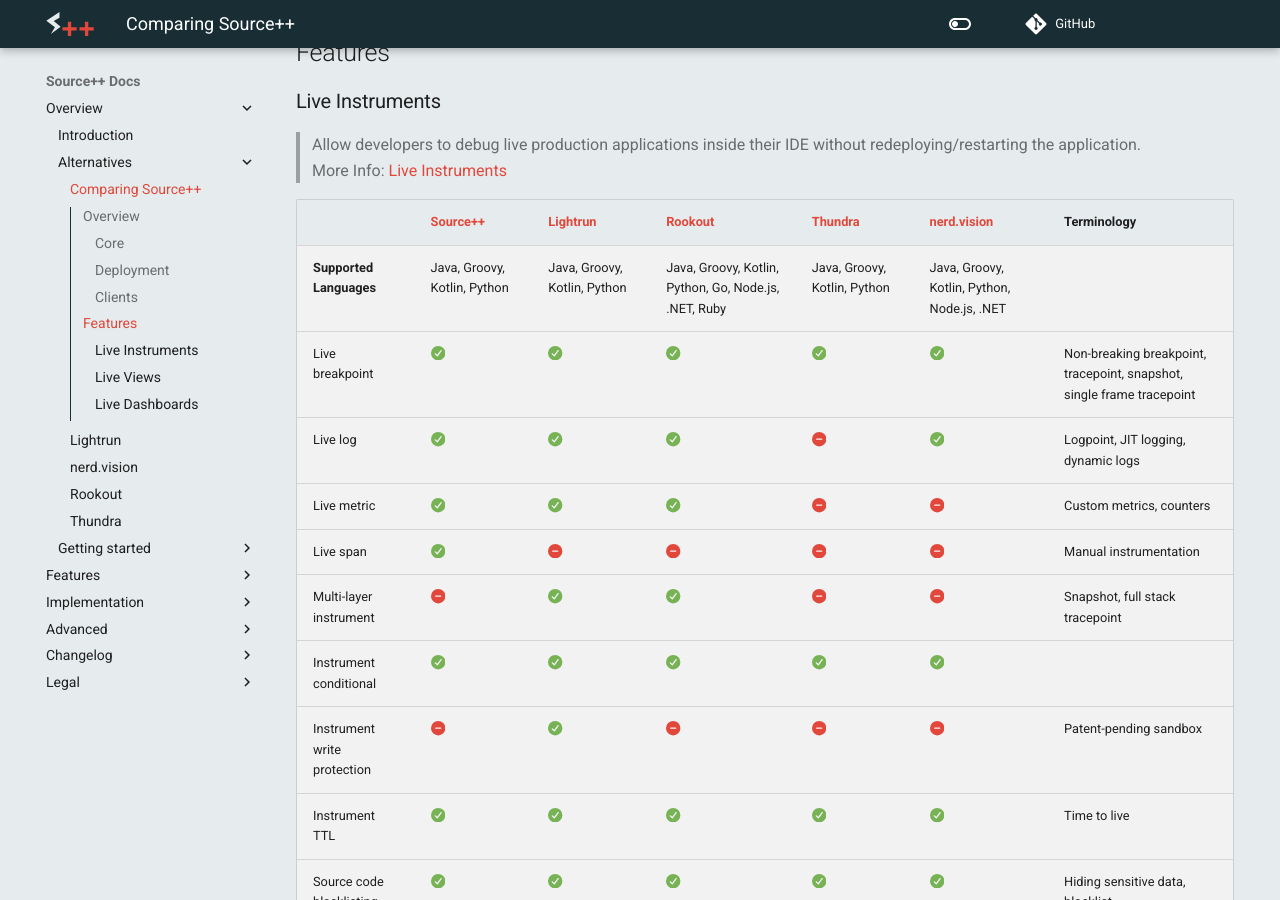
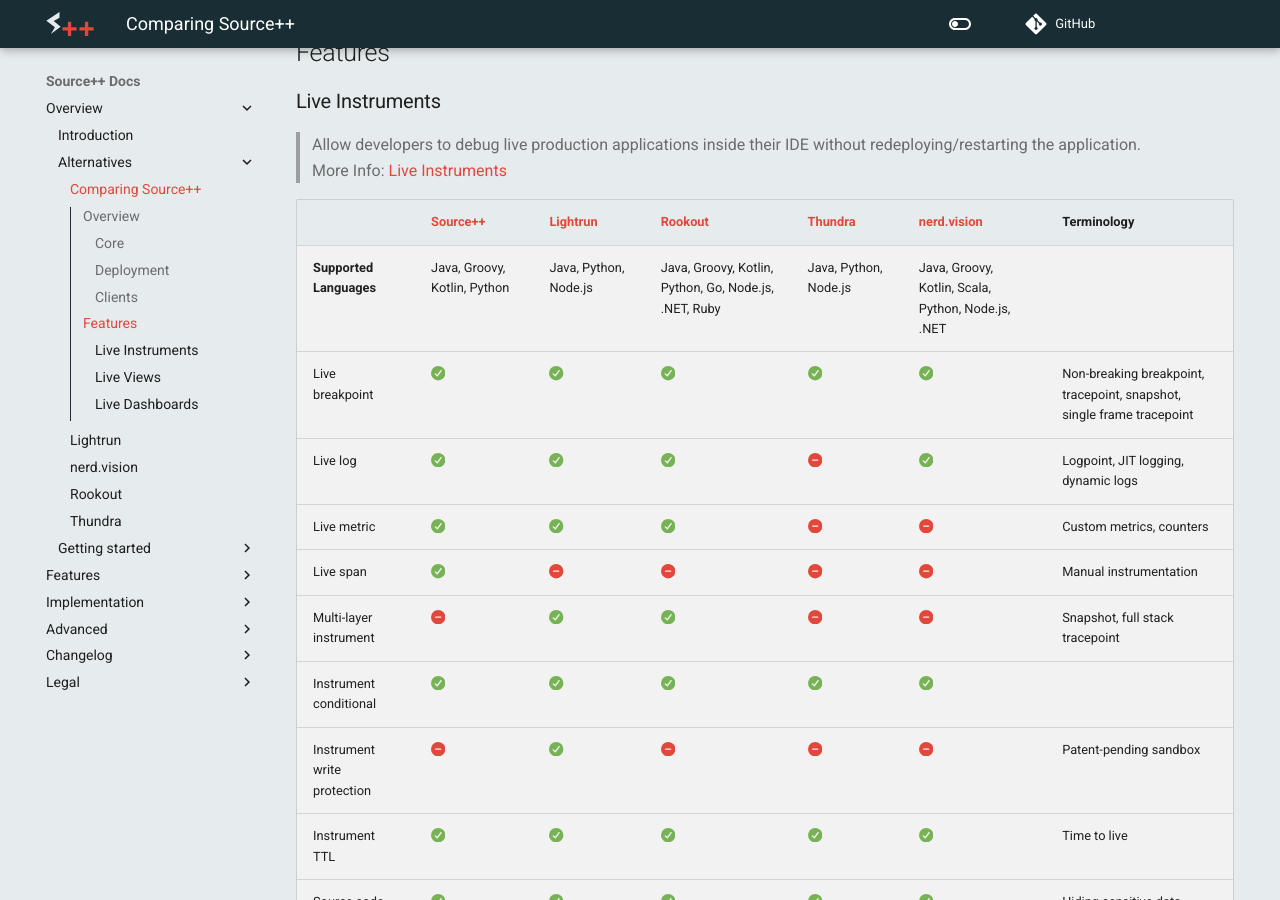
Before and after one commit to sourceplusplus/documentation, an MkDocs documentation site: the page built from docs/alternatives/README.md, in a window 1280 px wide and 900 px high, scrolled down 1898 px. Built offline with MkDocs 1.6.1 and Material for MkDocs 9.7.7, drawn with Linux system fonts in a browser that asks for light colours; emoji names are drawn with the system emoji font; comment, search, counter and statistics services are not loaded; the version menu is left out.

Commit message:
supported

```diff
--- a/docs/alternatives/README.md
+++ b/docs/alternatives/README.md
@@ -49,18 +49,18 @@
 
 > Allow developers to debug live production applications inside their IDE without redeploying/restarting the application.<br>More Info: [Live Instruments](../features/live-instruments)
 
-|                             | [Source++](https://sourceplusplus.com)     | [Lightrun](https://lightrun.com)           | [Rookout](https://rookout.com)                        | [Thundra](https://thundra.io)              | [nerd.vision](https://nerd.vision)          | Terminology                                                            |
-|-----------------------------|--------------------------------------------|--------------------------------------------|-------------------------------------------------------|--------------------------------------------|---------------------------------------------|------------------------------------------------------------------------|
-| **Supported Languages**     | Java, Groovy, Kotlin, Python               | Java, Groovy, Kotlin, Python               | Java, Groovy, Kotlin, Python, Go, Node.js, .NET, Ruby | Java, Groovy, Kotlin, Python               | Java, Groovy, Kotlin, Python, Node.js, .NET |                                                                        |
-| Live breakpoint             | :fontawesome-solid-circle-check:{ .green } | :fontawesome-solid-circle-check:{ .green } | :fontawesome-solid-circle-check:{ .green }            | :fontawesome-solid-circle-check:{ .green } | :fontawesome-solid-circle-check:{ .green }  | Non-breaking breakpoint, tracepoint, snapshot, single frame tracepoint |
-| Live log                    | :fontawesome-solid-circle-check:{ .green } | :fontawesome-solid-circle-check:{ .green } | :fontawesome-solid-circle-check:{ .green }            | :fontawesome-solid-circle-minus:{ .red }   | :fontawesome-solid-circle-check:{ .green }  | Logpoint, JIT logging, dynamic logs                                    |
-| Live metric                 | :fontawesome-solid-circle-check:{ .green } | :fontawesome-solid-circle-check:{ .green } | :fontawesome-solid-circle-check:{ .green }            | :fontawesome-solid-circle-minus:{ .red }   | :fontawesome-solid-circle-minus:{ .red }    | Custom metrics, counters                                               |
-| Live span                   | :fontawesome-solid-circle-check:{ .green } | :fontawesome-solid-circle-minus:{ .red }   | :fontawesome-solid-circle-minus:{ .red }              | :fontawesome-solid-circle-minus:{ .red }   | :fontawesome-solid-circle-minus:{ .red }    | Manual instrumentation                                                 |
-| Multi-layer instrument      | :fontawesome-solid-circle-minus:{ .red }   | :fontawesome-solid-circle-check:{ .green } | :fontawesome-solid-circle-check:{ .green }            | :fontawesome-solid-circle-minus:{ .red }   | :fontawesome-solid-circle-minus:{ .red }    | Snapshot, full stack tracepoint                                        |
-| Instrument conditional      | :fontawesome-solid-circle-check:{ .green } | :fontawesome-solid-circle-check:{ .green } | :fontawesome-solid-circle-check:{ .green }            | :fontawesome-solid-circle-check:{ .green } | :fontawesome-solid-circle-check:{ .green }  |                                                                        |
-| Instrument write protection | :fontawesome-solid-circle-minus:{ .red }   | :fontawesome-solid-circle-check:{ .green } | :fontawesome-solid-circle-minus:{ .red }              | :fontawesome-solid-circle-minus:{ .red }   | :fontawesome-solid-circle-minus:{ .red }    | Patent-pending sandbox                                                 |
-| Instrument TTL              | :fontawesome-solid-circle-check:{ .green } | :fontawesome-solid-circle-check:{ .green } | :fontawesome-solid-circle-check:{ .green }            | :fontawesome-solid-circle-check:{ .green } | :fontawesome-solid-circle-check:{ .green }  | Time to live                                                           |
-| Source code blacklisting    | :fontawesome-solid-circle-check:{ .green } | :fontawesome-solid-circle-check:{ .green } | :fontawesome-solid-circle-check:{ .green }            | :fontawesome-solid-circle-check:{ .green } | :fontawesome-solid-circle-check:{ .green }  | Hiding sensitive data, blocklist                                       |
+|                             | [Source++](https://sourceplusplus.com)     | [Lightrun](https://lightrun.com)           | [Rookout](https://rookout.com)                        | [Thundra](https://thundra.io)              | [nerd.vision](https://nerd.vision)                 | Terminology                                                            |
+|-----------------------------|--------------------------------------------|--------------------------------------------|-------------------------------------------------------|--------------------------------------------|----------------------------------------------------|------------------------------------------------------------------------|
+| **Supported Languages**     | Java, Groovy, Kotlin, Python               | Java, Python, Node.js                      | Java, Groovy, Kotlin, Python, Go, Node.js, .NET, Ruby | Java, Python, Node.js                      | Java, Groovy, Kotlin, Scala, Python, Node.js, .NET |                                                                        |
+| Live breakpoint             | :fontawesome-solid-circle-check:{ .green } | :fontawesome-solid-circle-check:{ .green } | :fontawesome-solid-circle-check:{ .green }            | :fontawesome-solid-circle-check:{ .green } | :fontawesome-solid-circle-check:{ .green }         | Non-breaking breakpoint, tracepoint, snapshot, single frame tracepoint |
+| Live log                    | :fontawesome-solid-circle-check:{ .green } | :fontawesome-solid-circle-check:{ .green } | :fontawesome-solid-circle-check:{ .green }            | :fontawesome-solid-circle-minus:{ .red }   | :fontawesome-solid-circle-check:{ .green }         | Logpoint, JIT logging, dynamic logs                                    |
+| Live metric                 | :fontawesome-solid-circle-check:{ .green } | :fontawesome-solid-circle-check:{ .green } | :fontawesome-solid-circle-check:{ .green }            | :fontawesome-solid-circle-minus:{ .red }   | :fontawesome-solid-circle-minus:{ .red }           | Custom metrics, counters                                               |
+| Live span                   | :fontawesome-solid-circle-check:{ .green } | :fontawesome-solid-circle-minus:{ .red }   | :fontawesome-solid-circle-minus:{ .red }              | :fontawesome-solid-circle-minus:{ .red }   | :fontawesome-solid-circle-minus:{ .red }           | Manual instrumentation                                                 |
+| Multi-layer instrument      | :fontawesome-solid-circle-minus:{ .red }   | :fontawesome-solid-circle-check:{ .green } | :fontawesome-solid-circle-check:{ .green }            | :fontawesome-solid-circle-minus:{ .red }   | :fontawesome-solid-circle-minus:{ .red }           | Snapshot, full stack tracepoint                                        |
+| Instrument conditional      | :fontawesome-solid-circle-check:{ .green } | :fontawesome-solid-circle-check:{ .green } | :fontawesome-solid-circle-check:{ .green }            | :fontawesome-solid-circle-check:{ .green } | :fontawesome-solid-circle-check:{ .green }         |                                                                        |
+| Instrument write protection | :fontawesome-solid-circle-minus:{ .red }   | :fontawesome-solid-circle-check:{ .green } | :fontawesome-solid-circle-minus:{ .red }              | :fontawesome-solid-circle-minus:{ .red }   | :fontawesome-solid-circle-minus:{ .red }           | Patent-pending sandbox                                                 |
+| Instrument TTL              | :fontawesome-solid-circle-check:{ .green } | :fontawesome-solid-circle-check:{ .green } | :fontawesome-solid-circle-check:{ .green }            | :fontawesome-solid-circle-check:{ .green } | :fontawesome-solid-circle-check:{ .green }         | Time to live                                                           |
+| Source code blacklisting    | :fontawesome-solid-circle-check:{ .green } | :fontawesome-solid-circle-check:{ .green } | :fontawesome-solid-circle-check:{ .green }            | :fontawesome-solid-circle-check:{ .green } | :fontawesome-solid-circle-check:{ .green }         | Hiding sensitive data, blocklist                                       |
 
 ### Live Views
 
```
